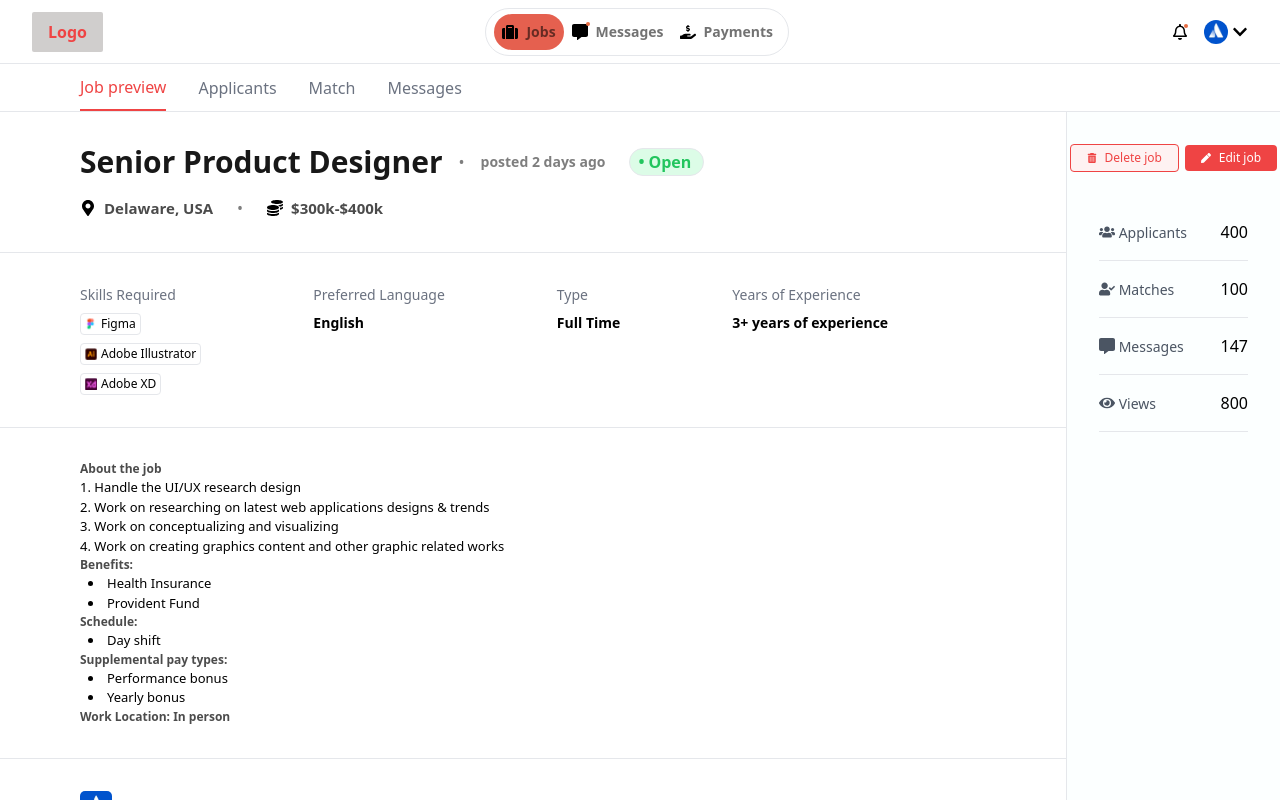
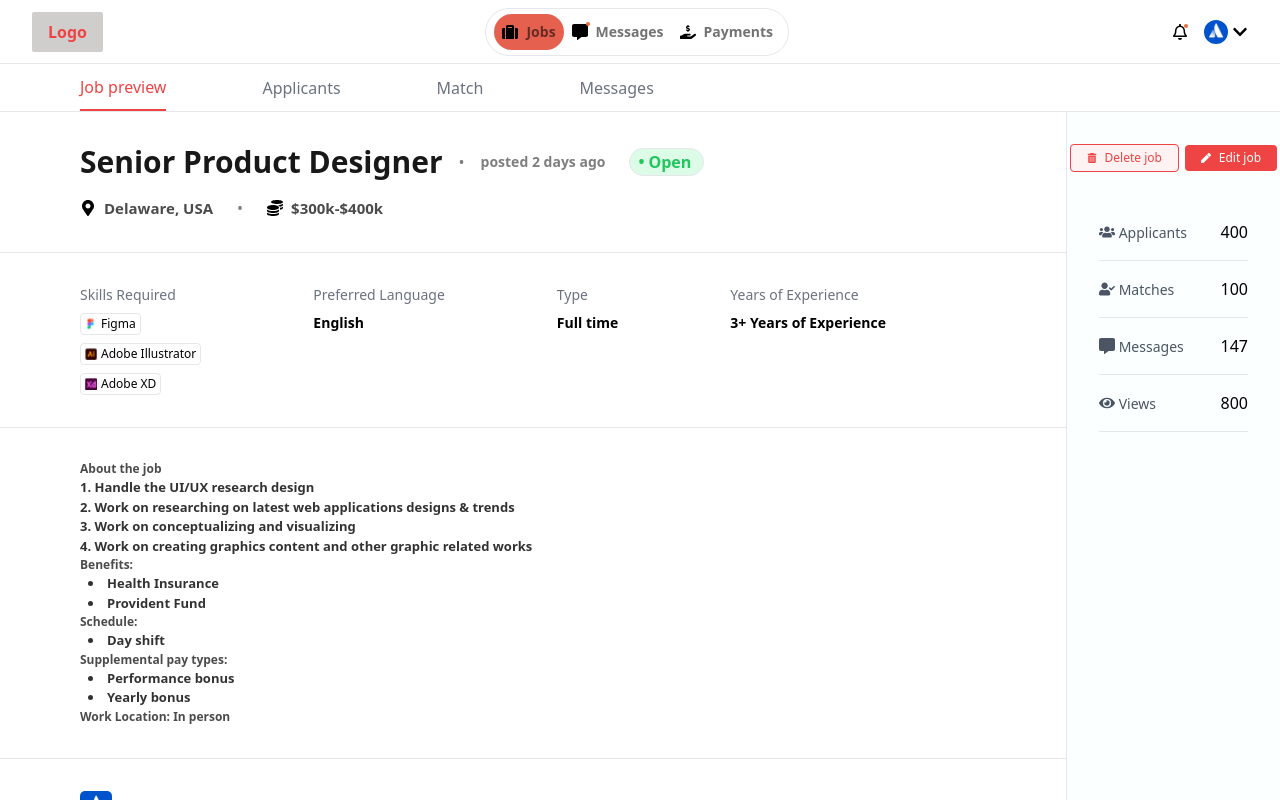
Before and after one commit to PrgrmrHarshShukla/oratory-assignment, a React (Vite) app: page / in a window 1280 px wide. Shown: the top 800 px of the page. Built offline with nearby package versions, Linux system fonts and the light colour scheme.

Commit message:
Final commit

```diff
--- a/src/components/BodyLeft2.tsx
+++ b/src/components/BodyLeft2.tsx
@@ -33,12 +33,12 @@ const BodyLeft2 = () => {
             </div>
              <div className="flex flex-col justify-center items-start">
                 <h3 className="text-sm font-medium text-gray-500 mb-2">Type</h3>
-                <span className='font-semibold text-sm'>Full Time</span>
+                <span className='font-semibold text-sm'>Full time</span>
 
             </div>
              <div className="flex flex-col justify-center items-start">
                 <h3 className="text-sm font-medium text-gray-500 mb-2">Years of Experience</h3>
-                <span className='font-semibold text-sm'>3+ years of experience</span>
+                <span className='font-semibold text-sm'>3+ Years of Experience</span>
 
             </div>
 
--- a/src/components/Company.tsx
+++ b/src/components/Company.tsx
@@ -40,7 +40,7 @@ const Company: React.FC<AtlassianDescriptionProps> = ({
       </div>
       <div className="grid grid-cols-2 gap-4">
         {details.map((detail, index) => (
-          <div key={index} className="flex flex-col">
+          <div key={index} className="flex flex-col ">
             <span className="text-sm text-gray-500 font-semibold">{detail.label}</span>
             <span className="font-medium opacity-90">{detail.value}</span>
           </div>
--- a/src/components/Head2.tsx
+++ b/src/components/Head2.tsx
@@ -7,7 +7,7 @@ const Head2 = ({ activeTab }: { activeTab: string }) => {
 
     return (
         <div className="flex flex-row justify-start items-center w-full h-[6vh] px-20 border-b border-gray-200">
-            <div className="flex flex-row justify-center items-center gap-8 h-full">
+            <div className="flex flex-row justify-center items-center gap-24 h-full">
             {tabs.map((tab: string, index: number) => (
                 <div key={index}
                     className={`h-full flex flex-col justify-center items-center ${
--- a/src/components/JobDescription.tsx
+++ b/src/components/JobDescription.tsx
@@ -10,12 +10,12 @@ const JobDescription = ({ description, benefits, schedule, payTypes, workLocatio
       <div className="flex flex-col justify-center items-start w-full px-20 border-b h-auto py-8">
         <Section title="About the job">
           {description.map((item, index) => (
-            <p key={index} className="text-black text-[13px]">{item}</p>
+            <p key={index} className="text-black text-[13px] font-semibold opacity-80">{item}</p>
           ))}
         </Section>
 
         <Section title="Benefits:">
-          <ul className="list-disc list-inside text-black ml-2 text-[13px]">
+          <ul className="list-disc list-inside font-semibold opacity-80 text-black ml-2 text-[13px]">
             {benefits.map((benefit, index) => (
               <li key={index}>{benefit}</li>
             ))}
@@ -23,7 +23,7 @@ const JobDescription = ({ description, benefits, schedule, payTypes, workLocatio
         </Section>
 
         <Section title="Schedule:">
-          <ul className="list-disc list-inside text-black ml-2 text-[13px]">
+          <ul className="list-disc list-inside font-semibold opacity-80 text-black ml-2 text-[13px]">
             {schedule.map((item, index) => (
               <li key={index}>{item}</li>
             ))}
@@ -31,7 +31,7 @@ const JobDescription = ({ description, benefits, schedule, payTypes, workLocatio
         </Section>
 
         <Section title="Supplemental pay types:">
-          <ul className="list-disc list-inside text-black ml-2 text-[13px]">
+          <ul className="list-disc font-semibold opacity-80 list-inside text-black ml-2 text-[13px]">
             {payTypes.map((type, index) => (
               <li key={index}>{type}</li>
             ))}
```
